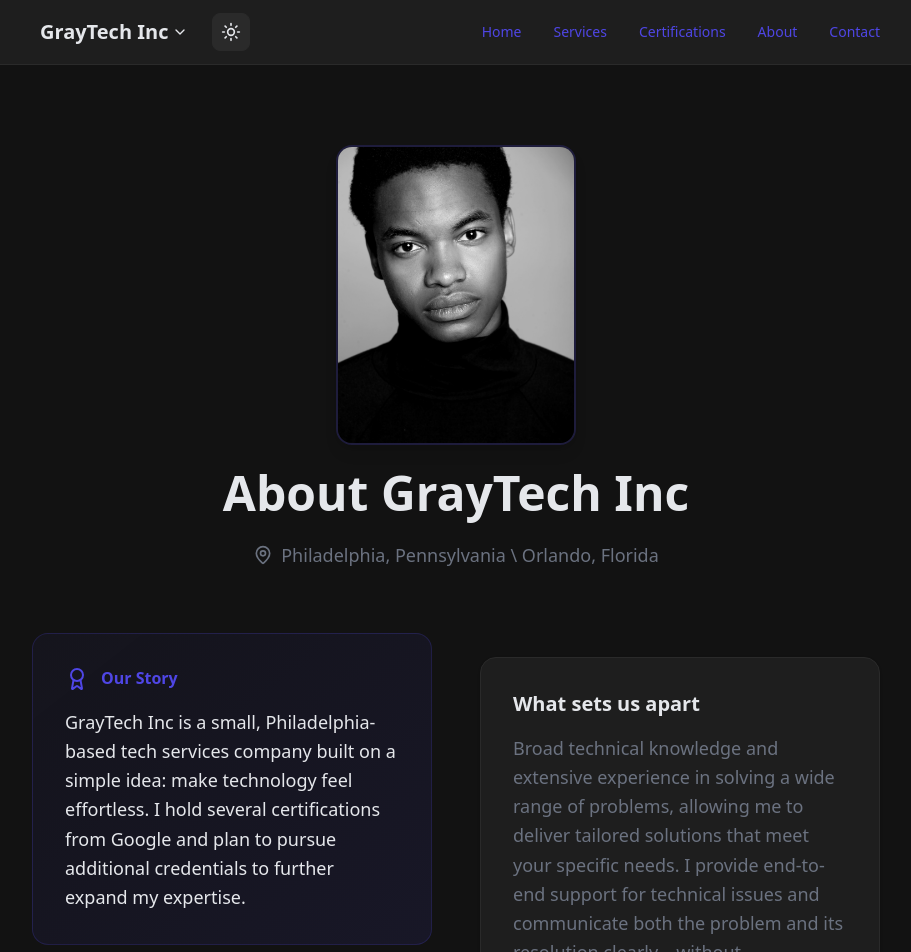
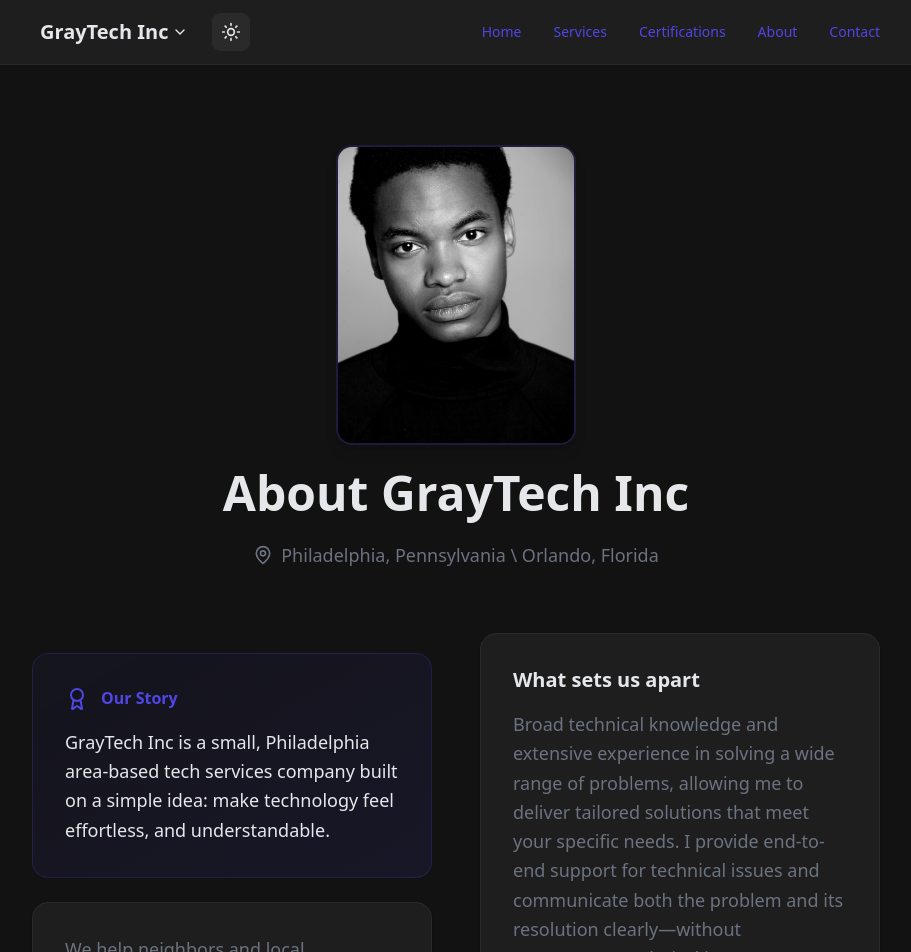
Before and after one commit to GrayMan26/Gray-Tech, a Next.js app: page /about in a window 1280 px wide. Shown: the top 952 px of the page, without its empty margins (184-1095 px from the left). Built offline with nearby package versions, Linux system fonts and the light colour scheme.

Commit message:
Update about page

```diff
--- a/app/about/page.tsx
+++ b/app/about/page.tsx
@@ -72,7 +72,7 @@
                       <span className="font-semibold text-accent">Our Story</span>
                     </div>
                     <p className="text-lg leading-relaxed text-gray-700">
-                      GrayTech Inc is a small, Philadelphia-based tech services company built on a simple idea: make technology feel effortless. I hold several certifications from Google and plan to pursue additional credentials to further expand my expertise.
+                      GrayTech Inc is a small, Philadelphia area-based tech services company built on a simple idea: make technology feel effortless, and understandable.
                     </p>
                   </div>
 
```
